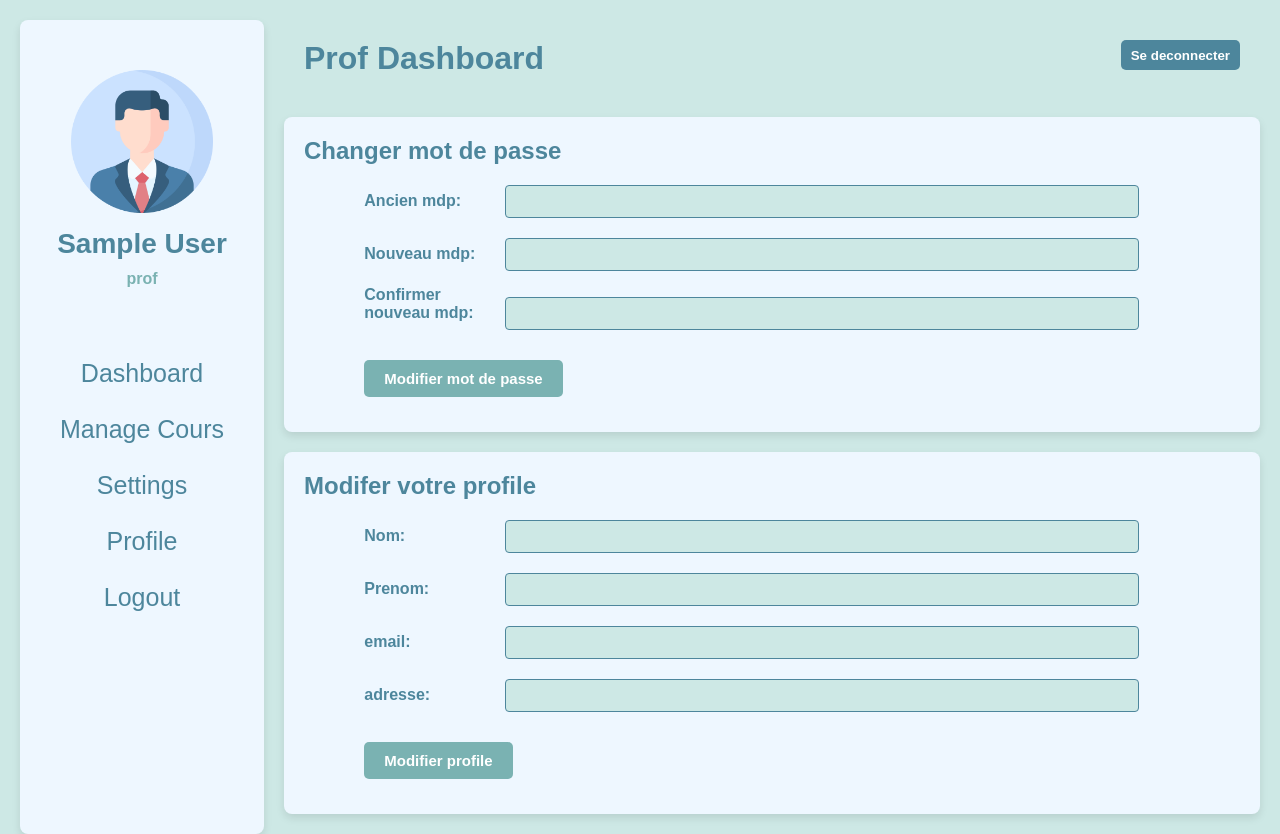
After one commit to MedBens02/Web_proj, a PHP site: page /pages/prof/profile.php in a window 1280 px wide. The commit adds this page. Run offline with PHP 8.4, Linux system fonts and the light colour scheme; the visitor is signed in with stand-in values (Sample User, id 1).

Commit message:
change password / change profile frontend

```diff
--- a/pages/admin/dashboardAdmin.css
+++ b/pages/admin/dashboardAdmin.css
@@ -109,6 +109,7 @@ h1, h2 {
 }
 
 .table-wrapper {
+    margin-top: 10px;
     max-height: 200px;
     overflow-y: auto;
 }
@@ -136,6 +137,9 @@ th:nth-child(5), td:nth-child(5) { width: 20%; } /* Address */
 th:nth-child(6), td:nth-child(6) { width: 10%; } /* Action */
 
 th {
+    position: sticky;
+    top: 0;
+    z-index: 1;
     color: var(--second-color);
     background-color: var(--fourth-color);
 }
--- a/pages/prof/dashboardProf.php
+++ b/pages/prof/dashboardProf.php
@@ -31,7 +31,7 @@ if (!isset($_SESSION['logged']) || $_SESSION['role'] !== 'prof') {
         <a href="dashboardProf.php" id="dashboard-link">Dashboard</a>
         <a href="manageCours.php" id="manage-cours-link">Manage Cours</a>
         <a href="settings.php" id="settings-link">Settings</a>
-        <a href="help.php" id="help-link">Help</a>
+        <a href="profile.php" id="profile-link">Profile</a>
         <a href="../logout.php">Logout</a>
     </div>
 
--- a/pages/prof/manageCours.php
+++ b/pages/prof/manageCours.php
@@ -21,7 +21,7 @@ if (!isset($_SESSION['logged']) || $_SESSION['role'] !== 'prof') {
 </head>
 <body>
     <div class="dash-title">
-        <h1>Prof Dashboard</h1>
+        <h1>Gerer vos cours</h1>
         <button class="disconnectBtn" onclick="location.href='../logout.php'">Se deconnecter</button>
     </div>
     <!-- Side Navigation Menu -->
@@ -32,7 +32,7 @@ if (!isset($_SESSION['logged']) || $_SESSION['role'] !== 'prof') {
         <a href="dashboardProf.php" id="dashboard-link">Dashboard</a>
         <a href="manageCours.php" id="manage-cours-link">Manage Cours</a>
         <a href="settings.php" id="settings-link">Settings</a>
-        <a href="help.php" id="help-link">Help</a>
+        <a href="profile.php" id="profile-link">Profile</a>
         <a href="../logout.php">Logout</a>
     </div>
 
--- /dev/null
+++ b/pages/prof/profile.css
@@ -0,0 +1,99 @@
+body {
+    font-family: 'Arial', sans-serif;
+    background-color: var(--main-color);
+    display: grid;
+    grid-template-columns: [start sidebar-start] 1fr
+        [sidebar-end content-start] 4fr [end content-end];
+    grid-template-rows: [start header-start] 1fr [header-end content-start]
+        3fr [content-end content-two-start] 5fr [content-two-end footer-start]
+        auto [end footer-end];
+    gap: 20px;
+    padding: 20px;
+    overflow: auto;
+    height: 100vh;
+    min-height: 800px;
+    min-width: 1000px;
+
+}
+
+
+.tables-cont {
+    display: flex;
+    flex-direction: column;
+    justify-content: flex-start;
+    grid-column: content-start / content-end;
+    grid-row: content-start / content-two-start;
+}
+.tables-two-cont {
+    display: flex;
+    flex-direction: column;
+    justify-content: flex-start;
+    grid-column: content-start / content-end;
+    grid-row: content-two-start / content-two-end;
+}
+
+.table-wrapper {
+    max-height: 300px;
+    overflow-y: auto;
+}
+
+/* Register form CSS */
+
+
+.form-group {
+    margin: 15px;
+    position: relative; /* Position the error message relative to its parent .form-group */
+}
+.form-group label {
+    display: inline-block;
+    margin-left: 5%;
+    width: 15%;
+    color: var(--fourth-color);
+    font-weight: 600;
+}
+
+
+.form-input {
+    width: 70%;
+    background-color: var(--main-color);
+    padding: 8px;
+    margin-top: 5px;
+    border: 1px solid var(--fourth-color);
+    border-radius: 4px;
+}
+
+.error-message {
+    color: #ff0000;
+    font-size: 0.8rem;
+    margin-left: 21%;
+    display: block; /* Make the error message a block-level element */
+    margin-top: 5px; /* Add some space between the input field and the error message */
+}
+
+.error-alert {
+    background-color: #ffcccc;
+    color: #cc0000;
+    border: 1px solid #cc0000;
+    border-radius: 4px;
+    padding: 10px;
+    margin-left: 21%;
+    margin-right: 20%;
+    margin-top: 10px;
+    margin-bottom: 20px;
+}
+
+.buttonAdd {
+    margin-left: 5%;
+}
+
+.success-alert {
+    background-color: var(--main-color);
+    color: var(--fourth-color);
+    border: 1px solid var(--fourth-color);
+    border-radius: 4px;
+    padding: 10px;
+    margin-left: 21%;
+    margin-right: 20%;
+    margin-top: 10px;
+    margin-bottom: 20px;
+}
--- /dev/null
+++ b/pages/prof/profile.php
@@ -0,0 +1,113 @@
+<?php
+
+
+session_start();
+
+if (!isset($_SESSION['logged']) || $_SESSION['role'] !== 'prof') {
+    // Redirect them to login page or show an error
+    header('Location: ../login.php');
+    exit;
+}
+
+?>
+<!DOCTYPE html>
+<html lang="en">
+<head>
+    <meta charset="UTF-8">
+    <link rel="icon" href="../assets/favicon.ico" type="image/x-icon">
+    <title>Prof Dashboard</title>
+    <link rel="stylesheet" href="dashboardProf.css">
+    <link rel="stylesheet" href="profile.css">
+</head>
+<body>
+    <div class="dash-title">
+        <h1>Prof Dashboard</h1>
+        <button class="disconnectBtn" onclick="location.href='../logout.php'">Se deconnecter</button>
+    </div>
+    <!-- Side Navigation Menu -->
+    <div class="side-nav">
+        <img src="../pfp.png">
+        <h2><?php echo $_SESSION['nom_complet']; ?></h2>
+        <h4><?php echo $_SESSION['role']; ?></h4>
+        <a href="dashboardProf.php" id="dashboard-link">Dashboard</a>
+        <a href="manageCours.php" id="manage-cours-link">Manage Cours</a>
+        <a href="settings.php" id="settings-link">Settings</a>
+        <a href="profile.php" id="profile-link">Profile</a>
+        <a href="../logout.php">Logout</a>
+    </div>
+
+
+    <div class="tables-cont">
+        <div class="contn">
+        <h2>Changer mot de passe</h2>
+        <form id="changePassForm" novalidate>
+                    <div id="failed" class="error-alert" hidden></div>
+                    <div id="success" class="success-alert" hidden></div>
+
+                    <div class="form-group">
+                        <label for="oldpass">Ancien mdp:</label>
+                        <input id="oldpass" type="password" name="oldpass" class="form-input" required>
+                        <small id="oldpassError" class="error-message" hidden></small>
+                    </div>
+
+                    <div class="form-group">
+                        <label for="newpass">Nouveau mdp:</label>
+                        <input id="newpass" type="text" name="newpass" class="form-input" required>
+                        <small id="newpassError" class="error-message" hidden></small>
+                    </div>
+
+                    <div class="form-group">
+                        <label for="mdp">Confirmer nouveau mdp:</label>
+                        <input id="newpassConf" type="text" name="newpassConf" class="form-input" required>
+                        <small id="newpassConfError" class="error-message" hidden></small>
+                    </div>
+
+                    <div class="form-group">
+                        <button class="buttonAdd">Modifier mot de passe</button>
+                    </div>
+            </form>
+
+        </div>
+    </div>
+
+    <div class="tables-two-cont">
+        <div class="contn">
+        <h2>Modifer votre profile</h2>
+        <form id="changePassForm" novalidate>
+                    <div id="failed" class="error-alert" hidden></div>
+                    <div id="success" class="success-alert" hidden></div>
+
+                    <div class="form-group">
+                        <label for="name">Nom:</label>
+                        <input id="name" type="text" name="name" class="form-input" required>
+                        <small id="nameError" class="error-message" hidden></small>
+                    </div>
+
+                    <div class="form-group">
+                        <label for="surname">Prenom:</label>
+                        <input id="surname" type="text" name="surname" class="form-input" required>
+                        <small id="surnameError" class="error-message" hidden></small>
+                    </div>
+
+                    <div class="form-group">
+                        <label for="email">email:</label>
+                        <input id="email" type="email" name="email" class="form-input" required>
+                        <small id="emailError" class="error-message" hidden></small>
+                    </div>
+
+                    <div class="form-group">
+                        <label for="address">adresse:</label>
+                        <input id="address" type="text" name="address" class="form-input" required>
+                        <small id="addressError" class="error-message" hidden></small>
+                    </div>
+
+                    <div class="form-group">
+                        <button class="buttonAdd">Modifier profile</button>
+                    </div>
+            </form>
+
+        </div>
+    </div>
+    <script src="../../scripts/changePass.js" type="module"></script>
+</body>
+</html>
--- /dev/null
+++ b/scripts/changePass.js
@@ -0,0 +1,92 @@
+import getXhr from "./XHR.js";
+
+const form = document.getElementById("changePassForm");
+
+const oldPassword = document.getElementById("oldpass");
+const newPassword = document.getElementById("newpass");
+const confirmPassword = document.getElementById("newpassConf");
+
+const oldPasswordError = document.getElementById("oldpassError");
+const newPasswordError = document.getElementById("newpassError");
+const confirmPasswordError = document.getElementById("newpassConfError");
+
+const errorMsg = document.getElementById("failed");
+const successMsg = document.getElementById("success");
+
+form.addEventListener("submit", function(event) {
+    event.preventDefault();  // Prevent the default form submission
+
+    hideError(oldPasswordError, "");
+    hideError(newPasswordError, "");
+    hideError(confirmPasswordError, "");
+    hideError(errorMsg, "");
+
+    let isValid = form.checkValidity();  // Checks the entire form's validity
+    if (!isValid) {
+        // If any field is invalid, display error messages
+        if (oldPassword.validity.valueMissing)
+            displayError(oldPasswordError, "Ce champ est obligatoire");
+
+        if (newPassword.validity.valueMissing) {
+            displayError(newPasswordError, "Ce champ est obligatoire");
+        }
+        if (confirmPassword.validity.valueMissing) {
+            displayError(confirmPasswordError, "Ce champ est obligatoire");
+        }
+        return;
+    }
+
+    sendXHR();
+});
+
+function sendXHR() {
+    const xhr = getXhr();
+    xhr.open("POST", "../../controllers/changePassController.php", true);
+
+    xhr.onreadystatechange = function () {
+        if (xhr.readyState === 4 && xhr.status === 200) {
+            const res = xhr.responseText;
+            console.log(res);
+            handleResponse(res);
+        }
+    };
+
+    // Send the form data as FormData
+    xhr.send(new FormData(form));
+}
+
+function handleResponse(response) {
+    // Handle the response from the server
+    const cleanResponse = response;
+
+    if (cleanResponse === "wrongPass") {
+        displayError(errorMsg, "Vous avez entrez un mot de passe invalide");
+        console.log("wrong password");
+    } else if (cleanResponse === "notSimilar") {
+        displayError(errorMsg, "Les mots de passes ne sont pas conformes");
+        console.log("diff new passwords");
+    } else if (cleanResponse === "samePass") {
+        displayError(errorMsg, "Veuillez choisir un mot de pass different de l'ancien");
+        console.log("Same old password");
+    } else if (cleanResponse === "success") {
+        displayError(successMsg, "Mot de pass changee");
+        console.log("Password changed successfully");
+    }
+    else {
+        displayError(errorMsg, "Une erreur s'est produite");
+        console.error("Failed to change password");
+    }
+}
+
+
+function displayError(error, message) {
+    error.textContent = message;
+    error.hidden = false;
+}
+
+function hideError(error, consoleMsg) {
+    console.log(consoleMsg);
+    error.textContent =
+          "";
+    error.hidden = true;
+}
```
Also changed, not shown: controllers/changePassController.php (added, +30 -0 lines), models/user.php (+12 -0 lines).
